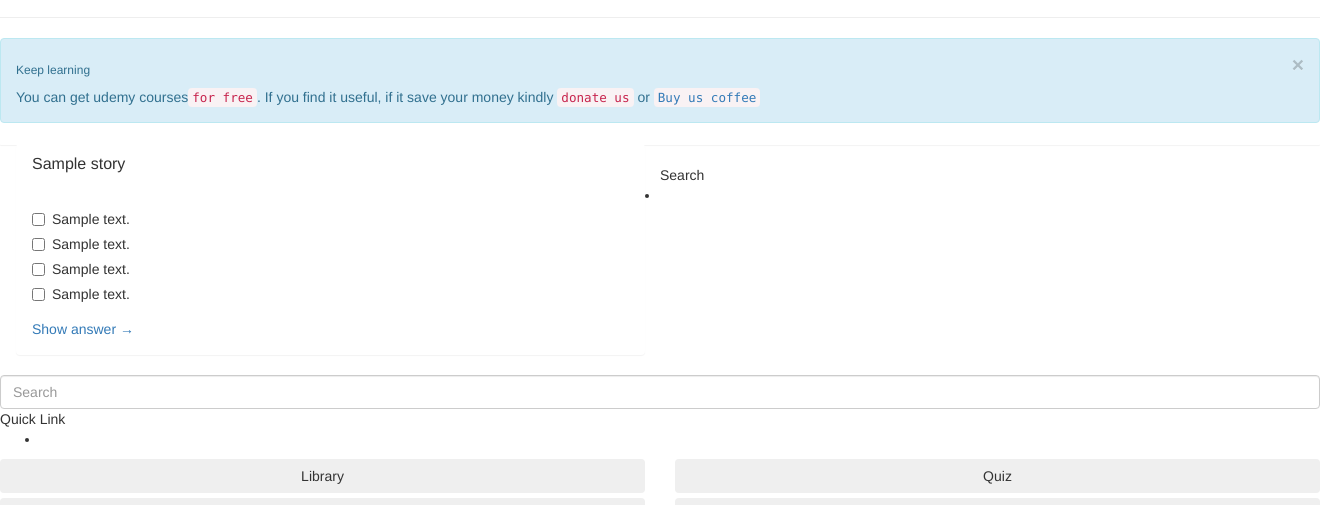
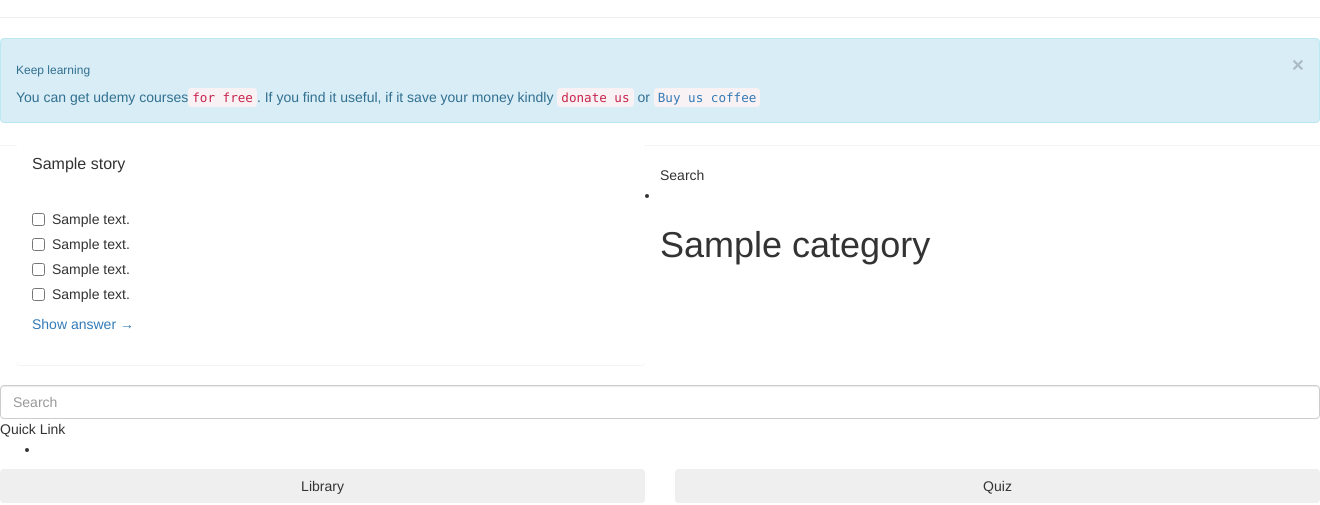
Before and after one commit to Patel-world/qbs, a Django app: template templates/story_list.html in a window 1320 px wide; the page is wider, and only the part inside the window is pictured. Shown: the part 317-822 px from the top of that part. Run offline with Django 3.2, Linux system fonts and the light colour scheme; the template is opened without the code that fills it: most values are stand-ins (such as "Sample title", 1, 10 or a date in 2020); some libraries are stand-ins or nearby versions.

Commit message:
Update story_list.html

```diff
--- a/templates/story_list.html
+++ b/templates/story_list.html
@@ -237,30 +237,17 @@
                             {{ x.answer4 }}
                           </label>
                         </div>
-                                                </div></div>
                         <a href="#alpaca-checkbox-list-source" data-toggle="collapse"><i class="icon-embed2 position-left"></i> Show answer →</a>
                         <div class="collapse mt-10" id="alpaca-checkbox-list-source">
                           {{ x.correct }}
                         </div>
                       </div>
                     </div>
-                                </div>
-								<!--<div class="col-lg-3 col-sm-6">
-									<div class="thumbnail">
 
-										<div class="caption">
-
-                                            <h5 class="no-margin-top text-semibold"><a href="{{ x.get_absolute_url }}">{{x.title}}</a></h5>
-                                            <h4>{{ x.answer1 }}</h4>
-                                            <h4>{{ x.answer2 }}</h4>
-                                            <h4>{{ x.answer3 }}</h4>
-                                            <h4>{{ x.answer4 }}</h4>
                   </div>
                 </div>
-								</div>-->
+              </div>
               {% endfor %}
-
-
             </div>
 							<!-- /sidebars overview -->
 
@@ -302,6 +289,9 @@
 
 									<div class="category-content">
 										<form action="{% url 'story:search' %}" method="get">
+                      <div class="form-group mb-2">
+                        <h1>{% if category %}{{ category.name }}{% else %} STORIES {% endif %}</h1>
+                      </div>
 											<div class="has-feedback has-feedback-left">
 												<input type="search" class="form-control" placeholder="Search">
 												<div class="form-control-feedback">
```
Lines whose indentation alone changed are shown as unchanged.
